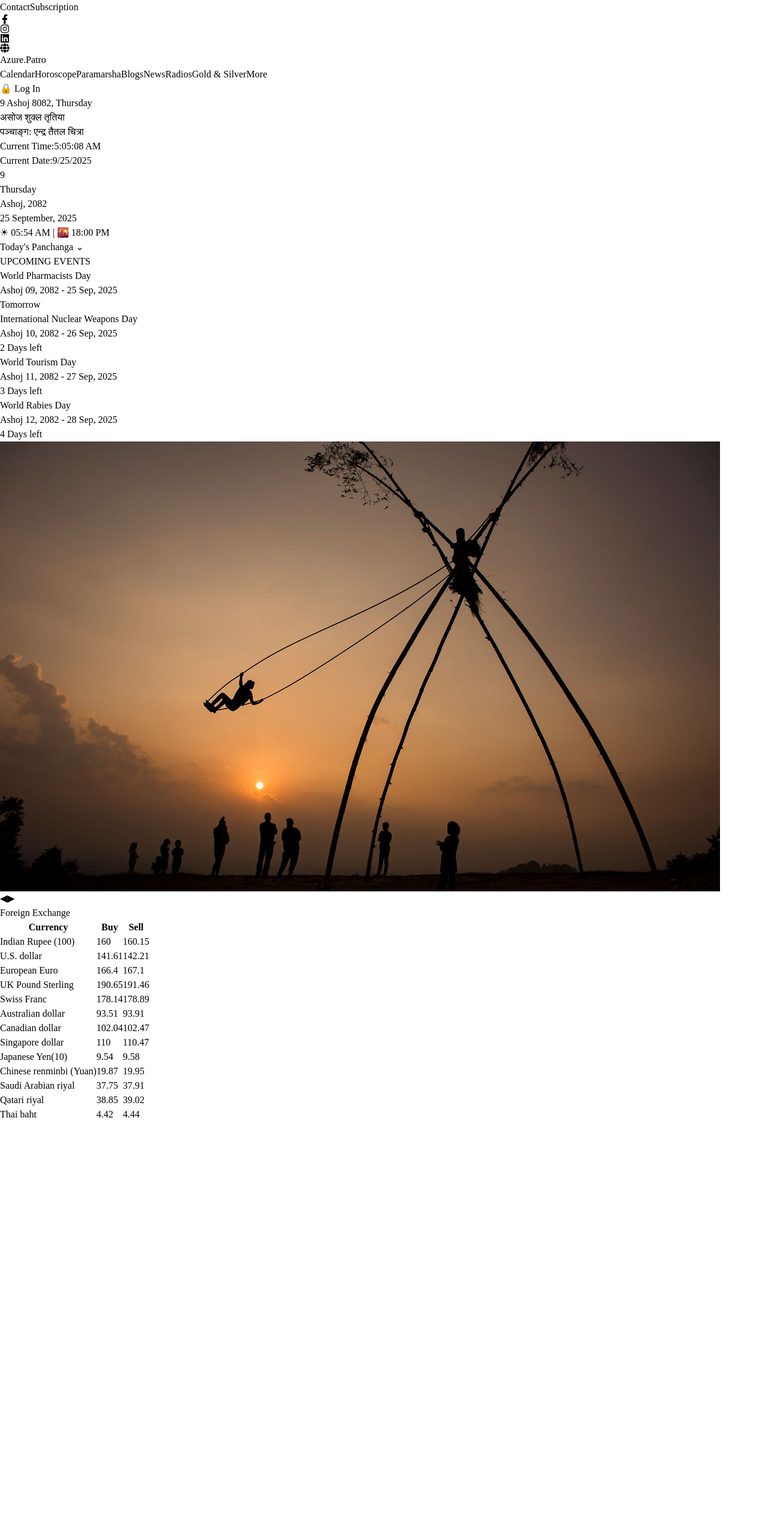
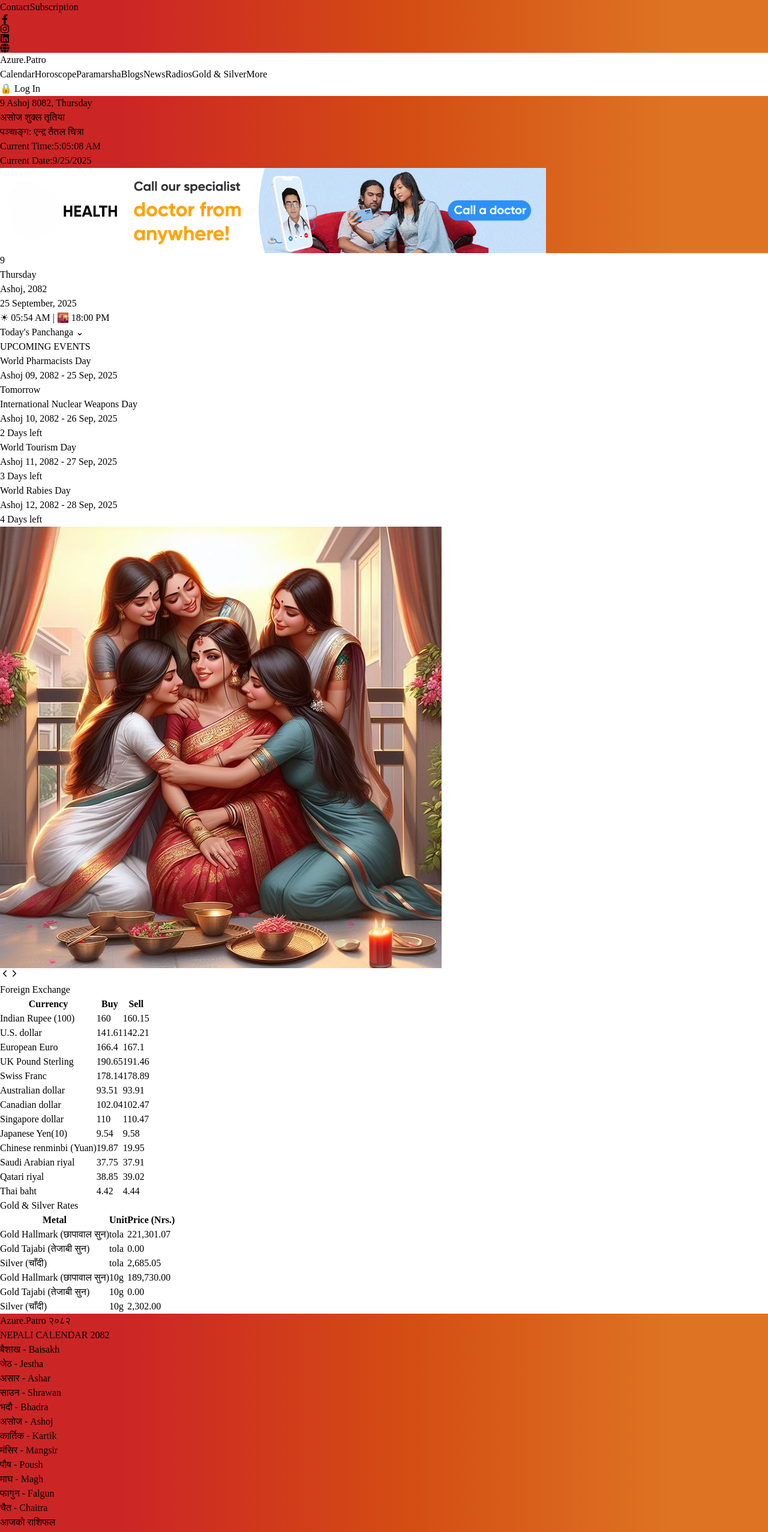
Before and after one commit to Sarthak-Adk/Azure-Patro, a React (Vite) app in the folder frontend/: page / in a window 1280 px wide. Shown: the top 2554 px of the page at 60% size. Before the commit the page ends 1870 px from the top, so only its background shows below. Built offline with nearby package versions, Linux system fonts and the light colour scheme.

Commit message:
adding footer

```diff
--- /dev/null
+++ b/frontend/src/components/Footer.jsx
@@ -0,0 +1,99 @@
+import React from "react";
+import { FaPhoneAlt } from "react-icons/fa";
+import { MdEmail } from "react-icons/md";
+
+const Footer = () => {
+  return (
+    <footer className=" border-t border-gray-200 mt-4 text-gray-800 text-white"
+        style={{background: "linear-gradient(90deg,rgba(204, 37, 37, 1) 16%, rgba(212, 77, 19, 1) 53%, rgba(222, 116, 35, 1) 88%)",
+       }}>
+      <div className="max-w-7xl mx-auto px-6 py-10 grid grid-cols-2 md:grid-cols-5 gap-8 text-sm">
+
+        {/* Nepali Calendar */}
+        <div>
+          <h3 className="font-bold mb-3">Azure.Patro २०८२<br />NEPALI CALENDAR 2082</h3>
+          <ul className="space-y-1">
+            {[
+              "बैशाख - Baisakh","जेठ - Jestha","असार - Ashar","साउन - Shrawan",
+              "भदौ - Bhadra","असोज - Ashoj","कार्तिक - Kartik","मंसिर - Mangsir",
+              "पौष - Poush","माघ - Magh","फागुन - Falgun","चैत - Chaitra"
+            ].map((item, i) => (
+              <li key={i}>{item}</li>
+            ))}
+          </ul>
+        </div>
+
+        {/* Daily Rashifal */}
+        <div>
+          <h3 className="font-bold mb-3">आजको राशिफल<br />DAILY RASHIFAL</h3>
+          <ul className="space-y-1">
+            {[
+              "मेष - Aries","वृष - Taurus","मिथुन - Gemini","कर्कट - Cancer",
+              "सिंह - Leo","कन्या - Virgo","तुला - Libra","वृश्चिक - Scorpio",
+              "धनु - Sagittarius","मकर - Capricorn","कुम्भ - Aquarius","मीन - Pisces"
+            ].map((item, i) => (
+              <li key={i}>{item}</li>
+            ))}
+          </ul>
+        </div>
+
+        {/* Services */}
+        <div>
+          <h3 className="font-bold mb-3">सेवाहरू<br />SERVICES</h3>
+          <ul className="space-y-1">
+            <li>Calendar</li>
+            <li>Horoscope</li>
+            <li>Blogs</li>
+            <li>Paramarsha</li>
+            <li>News</li>
+            <li>Suva Sait</li>
+            <li>Government Holidays</li>
+            <li>Subscription</li>
+          </ul>
+        </div>
+
+        {/* Nepali Patro */}
+        <div>
+          <h3 className="font-bold mb-3 ">अजुर पात्रो<br />Azure.Patro</h3>
+          <ul className="space-y-1">
+            <li>About Us</li>
+            <li>Apps</li>
+            <li>Contact</li>
+            <li>Feedback and Suggestions</li>
+            <li>Close Account</li>
+          </ul>
+
+          <h3 className="font-bold mt-4">SALES & SUPPORT</h3>
+          <p className="flex items-center gap-2 mt-2"><FaPhoneAlt /> +977 9876543210</p>
+          <p className="flex items-center gap-2"><MdEmail /> hello@azure.com.np</p>
+        </div>
+
+        {/* Utilities */}
+        <div>
+          <h3 className="font-bold mb-3">युटिलिटिज<br />UTILITIES</h3>
+          <ul className="space-y-1">
+            <li>Mac Statusbar App</li>
+            <li>Web Widget</li>
+            <li>Date Converter</li>
+            <li>Gold & Silver</li>
+            <li>Forex</li>
+          </ul>
+        </div>
+      </div>
+
+      {/* Bottom Section */}
+      <div className="border-t border-gray-200 mt-6 py-4 text-center text-xs">
+        <div className="flex flex-col md:flex-row items-center justify-between max-w-7xl mx-auto px-6">
+          <p>Terms Of Use - Privacy Policy</p>
+          <div className="flex gap-3 mt-3 md:mt-0">
+            <img src="https://upload.wikimedia.org/wikipedia/commons/7/78/Google_Play_Store_badge_EN.svg" alt="Google Play" className="h-10"/>
+            <img src="https://developer.apple.com/assets/elements/badges/download-on-the-app-store.svg" alt="App Store" className="h-10"/>
+          </div>
+        </div>
+        <p className="mt-4">Copyright © 2025 Azure Patro - अजुर पात्रो. All Rights Reserved</p>
+      </div>
+    </footer>
+  );
+};
+
+export default Footer;
--- /dev/null
+++ b/frontend/src/components/GoldSilverRates.jsx
@@ -0,0 +1,38 @@
+import React from "react";
+
+const goldSilverRates = [
+  { metal: "Gold Hallmark (छापावाल सुन)", unit: "tola", price: "221,301.07" },
+  { metal: "Gold Tajabi (तेजाबी सुन)", unit: "tola", price: "0.00" },
+  { metal: "Silver (चाँदी)", unit: "tola", price: "2,685.05" },
+  { metal: "Gold Hallmark (छापावाल सुन)", unit: "10g", price: "189,730.00" },
+  { metal: "Gold Tajabi (तेजाबी सुन)", unit: "10g", price: "0.00" },
+  { metal: "Silver (चाँदी)", unit: "10g", price: "2,302.00" },
+];
+
+export default function GoldSilverRates() {
+  return (
+    <div className="max-w-md mx-auto mt-4 pl-2 h-[300px] overflow-y-auto bg-gray-100  p-4 rounded-xl shadow ml-3">
+      <h2 className="text-xl font-bold text-black mb-4 uppercase">
+        <span className="text-[#ffe100]">Gold</span> & <span className="text-gray-400">Silver</span> <span className=""> Rates</span>
+      </h2>
+      <table className="w-full table-auto border-collapse">
+        <thead>
+          <tr className=" px-1">
+            <th className="text-left text-gray-800 font-medium pb-2 ">Metal</th>
+            <th className="text-left text-gray-800 font-medium pb-2 ">Unit</th>
+            <th className="text-left text-gray-800 font-medium pb-2 ">Price (Nrs.)</th>
+          </tr>
+        </thead>
+        <tbody>
+          {goldSilverRates.map((item, index) => (
+            <tr key={index} className="border">
+              <td className="py-2 border-r px-1">{item.metal}</td>
+              <td className="py-2 border-r px-1">{item.unit}</td>
+              <td className="py-2 px-1">{item.price}</td>
+            </tr>
+          ))}
+        </tbody>
+      </table>
+    </div>
+  );
+}
--- a/frontend/src/components/Header.jsx
+++ b/frontend/src/components/Header.jsx
@@ -1,6 +1,7 @@
 import { NavLink } from "react-router-dom";
 
 import { FaFacebookF, FaInstagram, FaLinkedin, FaGlobe } from "react-icons/fa";
+import headerbanner from "../assets/headerbanner.png";
 
 export default function Header() {
   const links = [
@@ -22,7 +23,10 @@ const now = new Date();
   return (
      <>
     <header className="">
-       <div className="bg-red-700 text-white flex justify-between items-center  py-2 text-sm px-[100px]">
+       <div className=" text-white flex justify-between items-center  py-2 text-sm px-[100px]"
+       style={{background: "linear-gradient(90deg,rgba(204, 37, 37, 1) 16%, rgba(212, 77, 19, 1) 53%, rgba(222, 116, 35, 1) 88%)",
+       }}
+       >
         <div className="flex gap-4">
           <span className="cursor-pointer">Contact</span>
           <span className="cursor-pointer">Subscription</span>
@@ -54,7 +58,13 @@ const now = new Date();
       </div>
     </header>
     <section className="banner">
-<div className="w-full h-[200px] bg-red-600 px-[100px] flex items-center gap-12 text-white text-xl">
+<div
+  className="w-full h-[200px] px-[100px] flex items-center gap-12 text-white text-xl"
+  style={{
+background: "linear-gradient(90deg,rgba(204, 37, 37, 1) 16%, rgba(212, 77, 19, 1) 53%, rgba(222, 116, 35, 1) 88%)",
+  }}
+>
+
 <div>
   <h2>9 Ashoj 8082, Thursday </h2>
   <p>असोज शुक्ल तृतिया</p>
@@ -62,8 +72,8 @@ const now = new Date();
   <p>Current Time:{time}</p>
   <p>Current Date:{date}</p>
 </div>
-<div className="bg-white h-[150px] w-[700px]">
-
+<div className="h-[150px] w-[900px]">
+  <img src={headerbanner} alt="headerbanner" className="h-full w-full object-cover"/>
 </div>
 </div>
 
--- a/frontend/src/components/Slider.jsx
+++ b/frontend/src/components/Slider.jsx
@@ -1,4 +1,6 @@
 import React, { useEffect, useState } from "react";
+import { IoIosArrowForward } from "react-icons/io";
+import { IoIosArrowBack } from "react-icons/io";
 import slider_bg from "../assets/slider_bg.jpg";
 import slider_bg1 from "../assets/slider_bg1.jpg";
 import slider_bg2 from "../assets/slider_bg2.jpg";
@@ -36,18 +38,18 @@ const Slider = () => {
 
       {/* Left Button */}
       <button
-        className="absolute left-4 top-1/2 transform -translate-y-1/2 bg-white bg-opacity-50 text-white p-4 rounded-full"
+        className="absolute left-4 top-1/2 transform -translate-y-1/2 cursor-pointer text-2xl bg-white bg-opacity-50 text-black p-4 rounded-full"
         onClick={handlePrev}
       >
-        ◀
+        <IoIosArrowBack />
       </button>
 
       {/* Right Button */}
       <button
-        className="absolute right-4 top-1/2 transform -translate-y-1/2 bg-white bg-opacity-50 text-white p-4 rounded-full"
+        className="absolute right-4 top-1/2 transform -translate-y-1/2 cursor-pointer text-2xl bg-white bg-opacity-50 text-black p-4 rounded-full"
         onClick={handleNext}
       >
-        ▶
+        <IoIosArrowForward />
       </button>
     </div>
   );
--- a/frontend/src/layout/layout.jsx
+++ b/frontend/src/layout/layout.jsx
@@ -2,21 +2,26 @@ import { Outlet } from "react-router-dom";
 import Header from "../components/Header";
 import Sidebar from "../components/Sidebar";
 import ExchangeRatesTable from "../components/ExchangeRateTable";
+import GoldSilverRates from "../components/GoldSilverRates";
+import Footer from "../components/Footer";
 
 export default function Layout() {
   return (
     <div className="bg-gray-100 min-h-screen font-sans">
       <Header />
-      <div className="flex flex-col lg:flex-row mt-2 px-[100px]">
+      <div className="flex flex-col lg:flex-row mt-2 px-[77px]">
         <Sidebar />
         <main className="flex-1  mt-2 ">
         <Outlet/>
         </main>
+
         <div className="bg-white">
             <ExchangeRatesTable/>
+            <GoldSilverRates/>
             </div>
 
       </div>
+      <Footer/>
     </div>
   );
 }
```
Also changed, not shown: frontend/src/assets/headerbanner.png (added).
